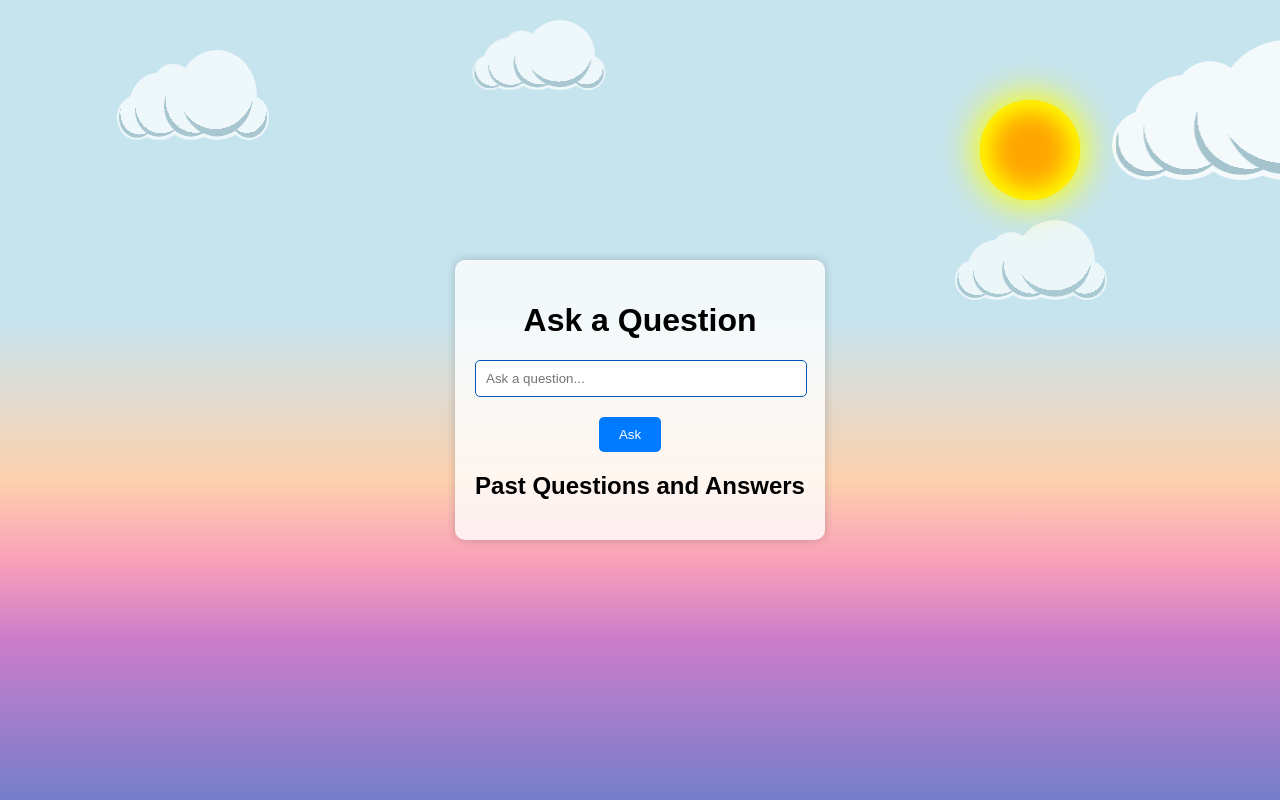
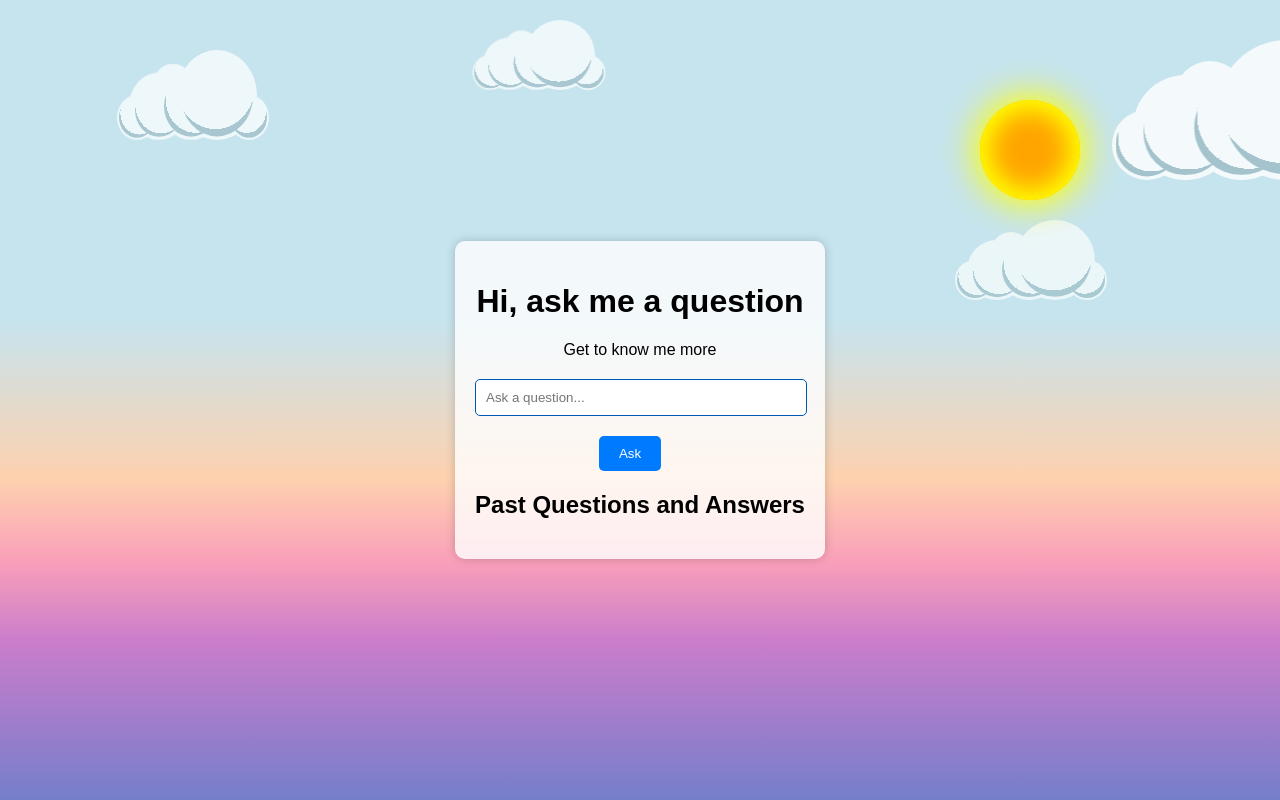
Before and after one commit to win-laeyee/generative_AI_app, a Flask app: page / in a window 1280 px wide; the page is wider, and only the part inside the window is pictured. Run offline with Flask 3, Linux system fonts and the light colour scheme.

Commit message:
Added text in question_form.html

```diff
--- a/project/templates/question_form.html
+++ b/project/templates/question_form.html
@@ -1,7 +1,7 @@
 <!DOCTYPE html>
 <html>
 <head>
-    <title>Ask a Question</title>
+    <title>Hi, ask me a question</title>
 
     <!-- Link to CSS file -->
     <link rel="stylesheet" type="text/css" href="{{ url_for('static', filename='css/styles.css') }}">
@@ -144,7 +144,9 @@
 
         <!-- Question form container -->
         <div class="content">
-            <h1>Ask a Question</h1>
+            <h1>Hi, ask me a question</h1>
+
+            <p>Get to know me more</p>
 
             <!-- Question input form -->
             <form method="POST" action="/ask">
```
